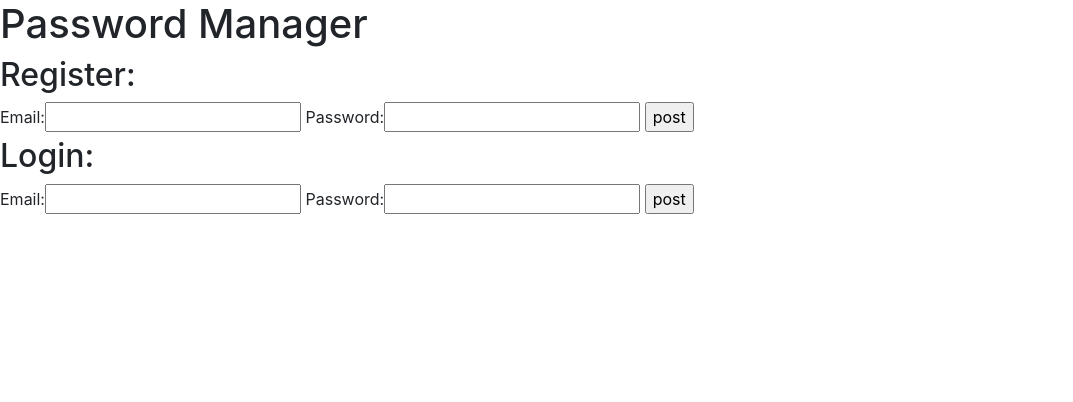
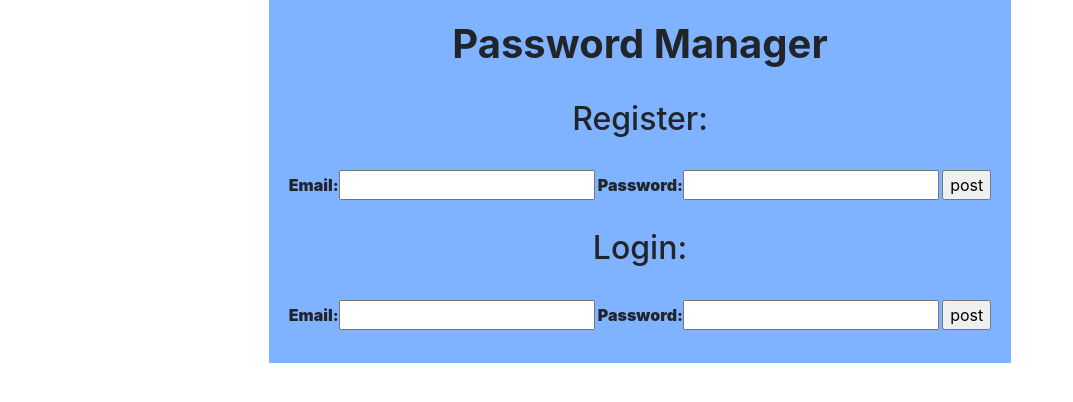
Before and after one commit to N-Ziermann/Password_Manager, a Django app: template main/templates/index.html in a window 1280 px wide. Shown: the top 402 px of the page, without its empty margins (0-1073 px from the left). Run offline with Django 3.2, Linux system fonts and the light colour scheme; the template is opened without the code that fills it: values that come from a table or form of the project are taken from there, others are empty; some libraries are stand-ins or nearby versions.

Commit message:
Improved looks of main page

```diff
--- a/main/static/main/style.css
+++ b/main/static/main/style.css
@@ -20,3 +20,12 @@
     border:solid;
     border-color: black;
 }
+
+.loginForm{
+	display: inline-block; background-color: #80b3ff;; padding: 20px;
+}
+
+input label::before {
+  content: "\A";
+  white-space: pre;
+}
--- a/main/templates/index.html
+++ b/main/templates/index.html
@@ -12,16 +12,20 @@
 
 </head>
 <body>
-	<h1>Password Manager</h1>
-
+	<center>
+		<div class="loginForm">
+			<h1><b>Password Manager<b></h1>
+			<br>
 			<h2>Register:</h2>
+			<br>
 			<form method="POST" id="register">
 				{% csrf_token %}
 				{{ user_create }}
 				<input type="button" onclick="p('new');" value="post">
 			</form>
-
+			<br>
 			<h2>Login:</h2>
+			<br>
 			<form method="POST" id="login">
 				{% csrf_token %}
 				{{ user_create }}
@@ -29,6 +33,8 @@
 			</form>
 
 			<b><h3 id="errorMessage" style="color: red;"></h3></b>
+		</div>
+	</center>
 
 </body>
 <script type="text/javascript">
```
Lines whose indentation alone changed are shown as unchanged.
